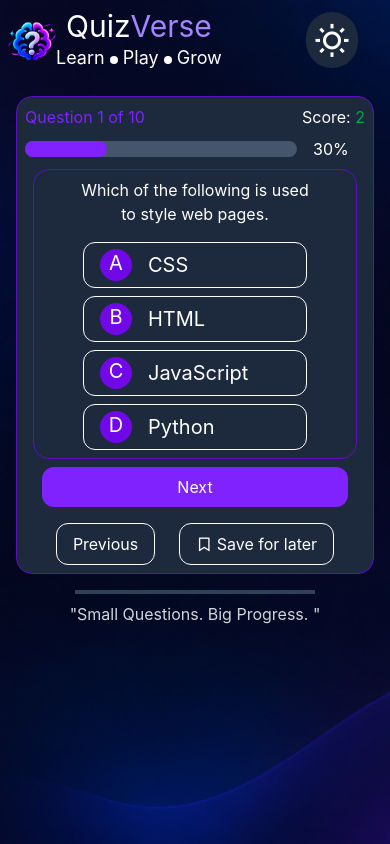
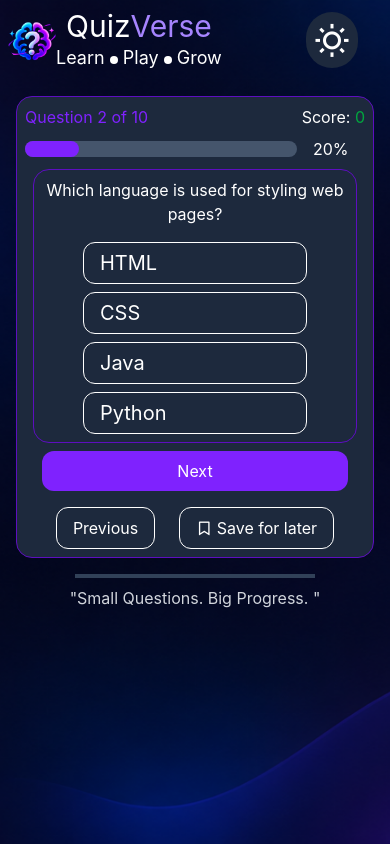
Before and after one commit to sameerali-webdev/JS-PROJECTS, a website built with Vite: page QuizVerse/index.html in a window 390 px wide. Both pictures are taken after a click on the button "Next". Built offline with nearby package versions, Linux system fonts and the light colour scheme; some icons are missing.

Commit message:
made QuizVERse interactive

```diff
--- a/QuizVerse/index.html
+++ b/QuizVerse/index.html
@@ -85,20 +85,22 @@
       <section class="text-white">
         <div class="bg-slate-800 m-4 p-2 rounded-2xl border border-violet-800">
           <div class="flex items-center justify-between">
-            <h1 class="text-violet-600">Question 1 of 10</h1>
-            <p>Score: <span class="text-green-600">2</span></p>
+            <h1 class="count text-violet-600"></h1>
+            <p>Score: <span id="scores" class="text-green-600">0</span></p>
           </div>
           <div class="flex items-center mt-2">
             <div class="bg-slate-600 w-xl h-4 rounded-full">
-              <div class="bg-violet-600 h-full w-[30%] rounded-full"></div>
+              <div
+                class="progress bg-violet-600 h-full w-[0%] rounded-full"
+              ></div>
             </div>
-            <p class="ml-4">30%</p>
+            <p class="fill ml-4">30%</p>
           </div>
           <div
             class="bg-slate-800 m-4 p-2 mb-4 rounded-2xl border border-violet-800"
           >
             <div class="flex items-center justify-center flex-col">
-              <h1 class="text-center text-3xl">
+              <h1 class="question text-center text-3xl">
                 Which of the following is used to style <br />
                 web pages.
               </h1>
@@ -136,10 +138,14 @@
           <div
             class="flex gap-6 mt-4 mb-3 bg-transparent items-center justify-between mx-20"
           >
-            <button class="bg-transparent border py-2 px-4 rounded-xl">
+            <button
+              class="bg-transparent border cursor-pointer py-2 px-4 rounded-xl"
+            >
               <i class="ri-reset-left-fill"></i> Previous
             </button>
-            <button class="bg-violet-600 px-8 py-2 rounded-xl">
+            <button
+              class="Next bg-violet-600 cursor-pointer px-8 py-2 rounded-xl"
+            >
               Next <i class="ri-arrow-right-long-line"></i>
             </button>
           </div>
@@ -147,8 +153,10 @@
       </section>
     </main>
     <footer>
-      <div class=" hidden md:flex justify-between items-center gap-10 mt-4 text-gray-300">
-        <div >
+      <div
+        class="hidden md:flex justify-between items-center gap-10 mt-4 text-gray-300"
+      >
+        <div>
           <p>QuizVerse</p>
           <p>&copy; 2026. All rights reserved.</p>
         </div>
@@ -156,56 +164,60 @@
           <p>"Knowledge is the best investement."</p>
         </div>
         <div>
-          <p>Built with <i class="ri-heart-fill text-purple-800"></i> by Samm</p>
+          <p>
+            Built with <i class="ri-heart-fill text-purple-800"></i> by Samm
+          </p>
         </div>
       </div>
     </footer>
     <section class="text-white md:hidden">
       <div class="bg-slate-800 m-4 p-2 rounded-2xl border border-violet-800">
         <div class="flex items-center justify-between">
-          <h1 class="text-violet-600">Question 1 of 10</h1>
-          <p>Score: <span class="text-green-600">2</span></p>
+          <h1 class="count text-violet-600"></h1>
+          <p>Score: <span id="scor" class="text-green-600">0</span></p>
         </div>
         <div class="flex items-center mt-2">
           <div class="bg-slate-600 w-68 h-4 rounded-full">
-            <div class="bg-violet-600 h-full w-[30%] rounded-full"></div>
+            <div
+              class="progress bg-violet-600 h-full w-[0%] rounded-full"
+            ></div>
           </div>
-          <p class="ml-4">30%</p>
+          <p class="fill ml-4">30%</p>
         </div>
         <div class="bg-slate-800 m-2 p-2 rounded-2xl border border-violet-800">
           <div class="flex items-center justify-center flex-col">
-            <h1 class="text-center sm:hidden">
+            <h1 class="questionn text-center sm:hidden">
               Which of the following is used <br />
               to style web pages.
             </h1>
-            <h1 class="hidden sm:block text-center text-2xl">
+            <h1 class="questionnn hidden sm:block text-center text-2xl">
               Which of the following is used to style <br />
               web pages.
             </h1>
             <div
               id="options"
-              class="flex flex-col gap-y-2 items-center justify-center mt-4 "
+              class="flex flex-col gap-y-2 items-center justify-center mt-4"
             >
               <button
-                class="option flex items-center text-xl border py-1.5 w-56 sm:w-lg pl-4 rounded-xl"
+                class="optionn flex items-center text-xl border py-1.5 w-56 sm:w-lg pl-4 rounded-xl"
               >
                 <p class="mr-4 bg-violet-700 h-8 w-8 rounded-full">A</p>
                 CSS
               </button>
               <button
-                class="option flex items-center text-xl border py-1.5 w-56 sm:w-lg pl-4 rounded-xl"
+                class="optionn flex items-center text-xl border py-1.5 w-56 sm:w-lg pl-4 rounded-xl"
               >
                 <p class="mr-4 bg-violet-700 h-8 w-8 rounded-full">B</p>
                 HTML
               </button>
               <button
-                class="option flex items-center text-xl border py-1.5 w-56 sm:w-lg pl-4 rounded-xl"
+                class="optionn flex items-center text-xl border py-1.5 w-56 sm:w-lg pl-4 rounded-xl"
               >
                 <p class="mr-4 bg-violet-700 h-8 w-8 rounded-full">C</p>
                 JavaScript
               </button>
               <button
-                class="option flex items-center text-xl border py-1.5 w-56 sm:w-lg pl-4 rounded-xl"
+                class="optionn flex items-center text-xl border py-1.5 w-56 sm:w-lg pl-4 rounded-xl"
               >
                 <p class="mr-4 bg-violet-700 h-8 w-8 rounded-full">D</p>
                 Python
@@ -214,16 +226,22 @@
           </div>
         </div>
         <div class="flex items-center flex-col justify-center">
-          <button class="bg-violet-600 w-[90%] py-2 rounded-xl">
+          <button
+            class="Next bg-violet-600 cursor-pointer w-[90%] py-2 rounded-xl"
+          >
             Next <i class="ri-arrow-right-long-line"></i>
           </button>
           <div
             class="flex gap-6 justify-between items-center mt-4 bg-transparent"
           >
-            <button class="bg-transparent border py-2 px-4 rounded-xl">
+            <button
+              class="bg-transparent cursor-pointer border py-2 px-4 rounded-xl"
+            >
               <i class="ri-reset-left-fill"></i> Previous
             </button>
-            <button class="bg-transparent border py-2 px-4 rounded-xl">
+            <button
+              class="bg-transparent cursor-pointer border py-2 px-4 rounded-xl"
+            >
               <i class="ri-bookmark-line"></i> Save for later
             </button>
           </div>
--- a/QuizVerse/src/main.js
+++ b/QuizVerse/src/main.js
@@ -1 +1,166 @@
-import './style.css'
+import "./style.css";
+const questions = [
+  {
+    question: "What does HTML stand for?",
+    options: [
+      "Hyper Text Markup Language",
+      "Home Tool Markup Language",
+      "Hyper Tool Multi Language",
+      "Hyperlinks Text Mark Language",
+    ],
+    correctAnswer: "Hyper Text Markup Language",
+  },
+
+  {
+    question: "Which language is used for styling web pages?",
+    options: ["HTML", "CSS", "Java", "Python"],
+    correctAnswer: "CSS",
+  },
+
+  {
+    question: "Which language is used to make websites interactive?",
+    options: ["HTML", "CSS", "JavaScript", "SQL"],
+    correctAnswer: "JavaScript",
+  },
+
+  {
+    question: "Which company developed JavaScript?",
+    options: ["Google", "Microsoft", "Netscape", "Apple"],
+    correctAnswer: "Netscape",
+  },
+
+  {
+    question: "Which method is used to select an element by id?",
+    options: [
+      "querySelectorAll()",
+      "getElementById()",
+      "getElementsByClassName()",
+      "createElement()",
+    ],
+    correctAnswer: "getElementById()",
+  },
+
+  {
+    question: "Which symbol is used for comments in JavaScript?",
+    options: ["<!-- -->", "//", "#", "**"],
+    correctAnswer: "//",
+  },
+
+  {
+    question: "Which array method creates a new array?",
+    options: ["forEach()", "push()", "map()", "pop()"],
+    correctAnswer: "map()",
+  },
+
+  {
+    question: "What does CSS stand for?",
+    options: [
+      "Creative Style Sheets",
+      "Cascading Style Sheets",
+      "Computer Style Sheets",
+      "Colorful Style Sheets",
+    ],
+    correctAnswer: "Cascading Style Sheets",
+  },
+
+  {
+    question: "Which keyword is used to declare a constant in JavaScript?",
+    options: ["let", "var", "const", "define"],
+    correctAnswer: "const",
+  },
+
+  {
+    question: "Which HTML tag is used to create a button?",
+    options: ["<btn>", "<button>", "<input>", "<click>"],
+    correctAnswer: "<button>",
+  },
+];
+
+let currentQuestion = 0;
+let currentcount = currentQuestion + 1;
+let selectedAnswer;
+
+let Score = 0;
+
+const Question = document.querySelector(".question");
+const Questionn = document.querySelector(".questionn");
+const Questionnn = document.querySelector(".questionnn");
+
+const Options = document.querySelectorAll(".option");
+const optionn = document.querySelectorAll(".optionn");
+const counts = document.querySelectorAll(".count");
+
+const nexts = document.querySelectorAll(".Next");
+
+function GetQuestions() {
+  Question.textContent = questions[currentQuestion].question;
+  Questionn.textContent = questions[currentQuestion].question;
+  Questionnn.textContent = questions[currentQuestion].question;
+
+  Options.forEach((Option, index) => {
+    Option.textContent = questions[currentQuestion].options[index];
+  });
+
+  optionn.forEach((Option, index) => {
+    Option.textContent = questions[currentQuestion].options[index];
+  });
+
+  counts.forEach((count) => {
+    if (currentcount <= 10) {
+      count.textContent = `Question ${currentcount} of 10`;
+    }
+  });
+
+  const fill = document.querySelectorAll(".fill");
+  fill.forEach((fil) => {
+    if (fil.textContent != "100%") {
+      fil.textContent = `${(currentcount / questions.length) * 100}%`;
+    }
+  });
+
+  const progress = document.querySelectorAll(".progress");
+  progress.forEach((progres) => {
+    if (progres.style.width != "100%") {
+      progres.style.width = `${(currentcount / questions.length) * 100}%`;
+    }
+  });
+  currentcount++;
+}
+GetQuestions();
+
+Options.forEach((option) => {
+  option.addEventListener("click", function () {
+    selectedAnswer = option.textContent;
+
+    if (selectedAnswer === questions[currentQuestion].correctAnswer) {
+      option.style.border = "2px solid green";
+      Score++;
+      const scores = document.querySelector("#scores");
+      scores.textContent = Score;
+    } else {
+      option.style.border = "2px solid red";
+    }
+  });
+});
+
+optionn.forEach((option) => {
+  option.addEventListener("click", function () {
+    let selectedAnswer = option.textContent;
+    if (selectedAnswer === questions[currentQuestion].correctAnswer) {
+      window.alert("Your answer is right");
+
+      Score++;
+      const scores = document.querySelector("#scor");
+      scores.textContent = Score;
+    } else {
+      window.alert("Your answer is wrong");
+    }
+  });
+});
+
+nexts.forEach((next) => {
+  next.addEventListener("click", function () {
+    currentQuestion++;
+    GetQuestions();
+  });
+});
```
